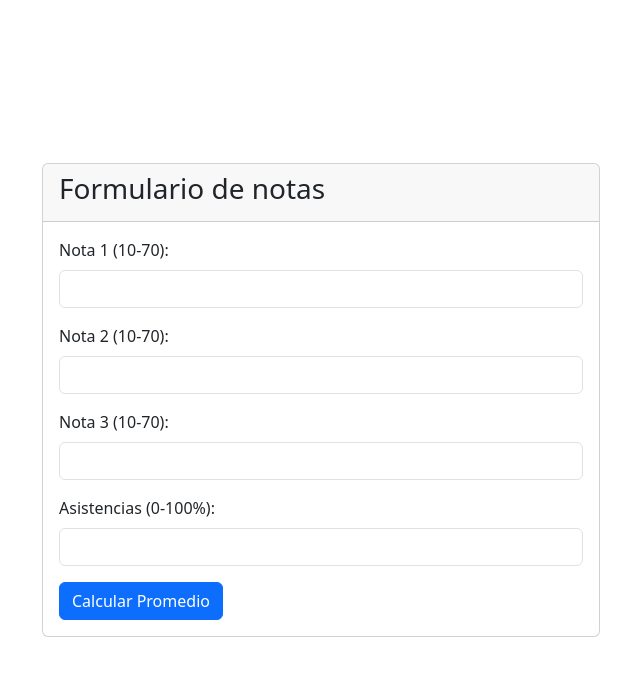
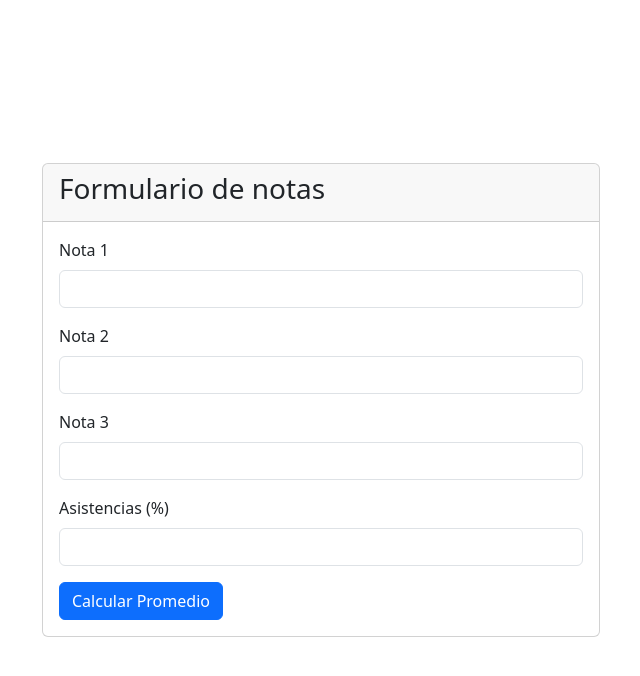
Before and after one commit to FranMartinezSimi/prueba_3_iplacex, a Flask app: page /ejercicio1 in a window 1280 px wide. Shown: the top 676 px of the page, without its empty margins (319-959 px from the left). Run offline with Flask 3, Linux system fonts and the light colour scheme.

Commit message:
fix: deleted percentage from labels in ejercicio1

```diff
--- a/templates/ejercicio1.html
+++ b/templates/ejercicio1.html
@@ -8,22 +8,22 @@
         <div class="card-body">
             <form method="POST" action="{{ url_for('ejercicio1') }}">
                 <div class="mb-3">
-                    <label for="nota1" class="form-label">Nota 1 (10-70):</label>
+                    <label for="nota1" class="form-label">Nota 1</label>
                     <input type="number" class="form-control" id="nota1" name="nota1" min="10" max="70" required>
                 </div>
 
                 <div class="mb-3">
-                    <label for="nota2" class="form-label">Nota 2 (10-70):</label>
+                    <label for="nota2" class="form-label">Nota 2</label>
                     <input type="number" class="form-control" id="nota2" name="nota2" min="10" max="70" required>
                 </div>
 
                 <div class="mb-3">
-                    <label for="nota3" class="form-label">Nota 3 (10-70):</label>
+                    <label for="nota3" class="form-label">Nota 3</label>
                     <input type="number" class="form-control" id="nota3" name="nota3" min="10" max="70" required>
                 </div>
 
                 <div class="mb-3">
-                    <label for="asistencias" class="form-label">Asistencias (0-100%):</label>
+                    <label for="asistencias" class="form-label">Asistencias (%)</label>
                     <input type="number" class="form-control" id="asistencias" name="asistencias" min="0" max="100" required>
                 </div>
 
```
